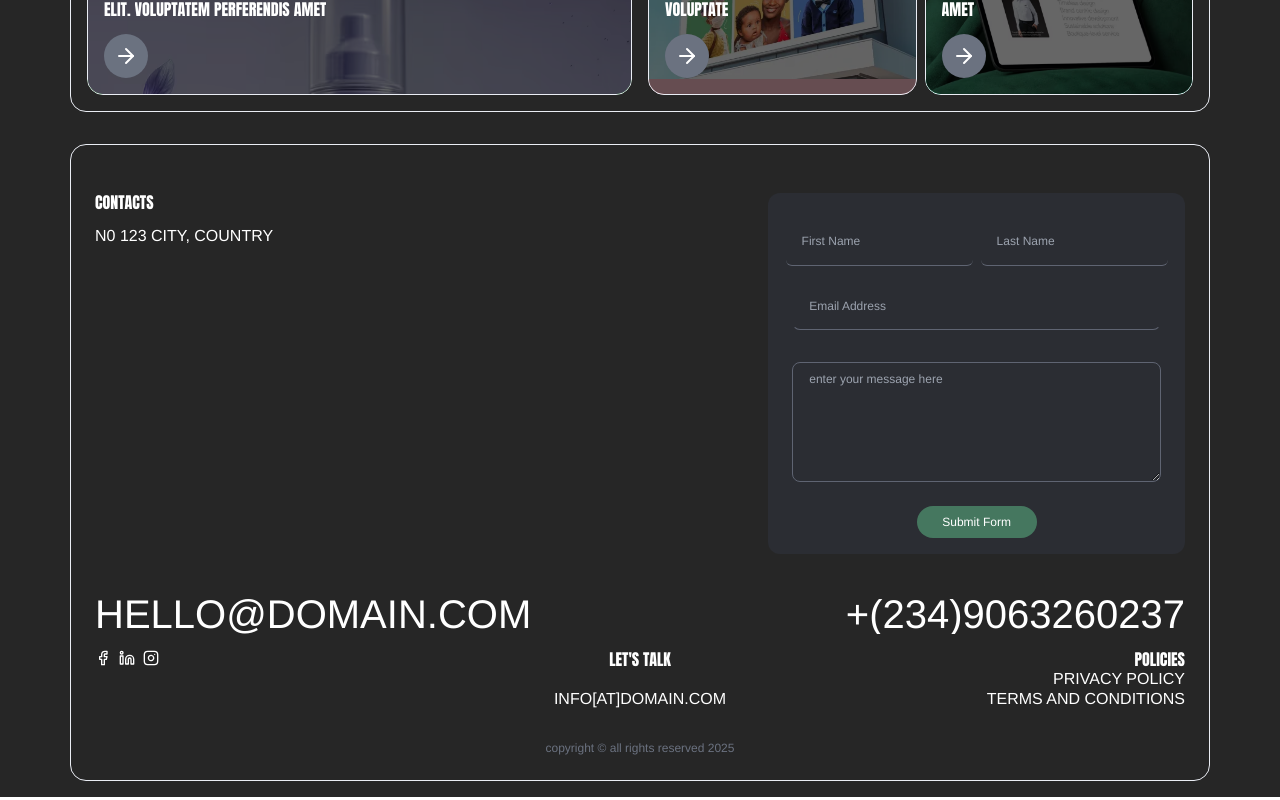
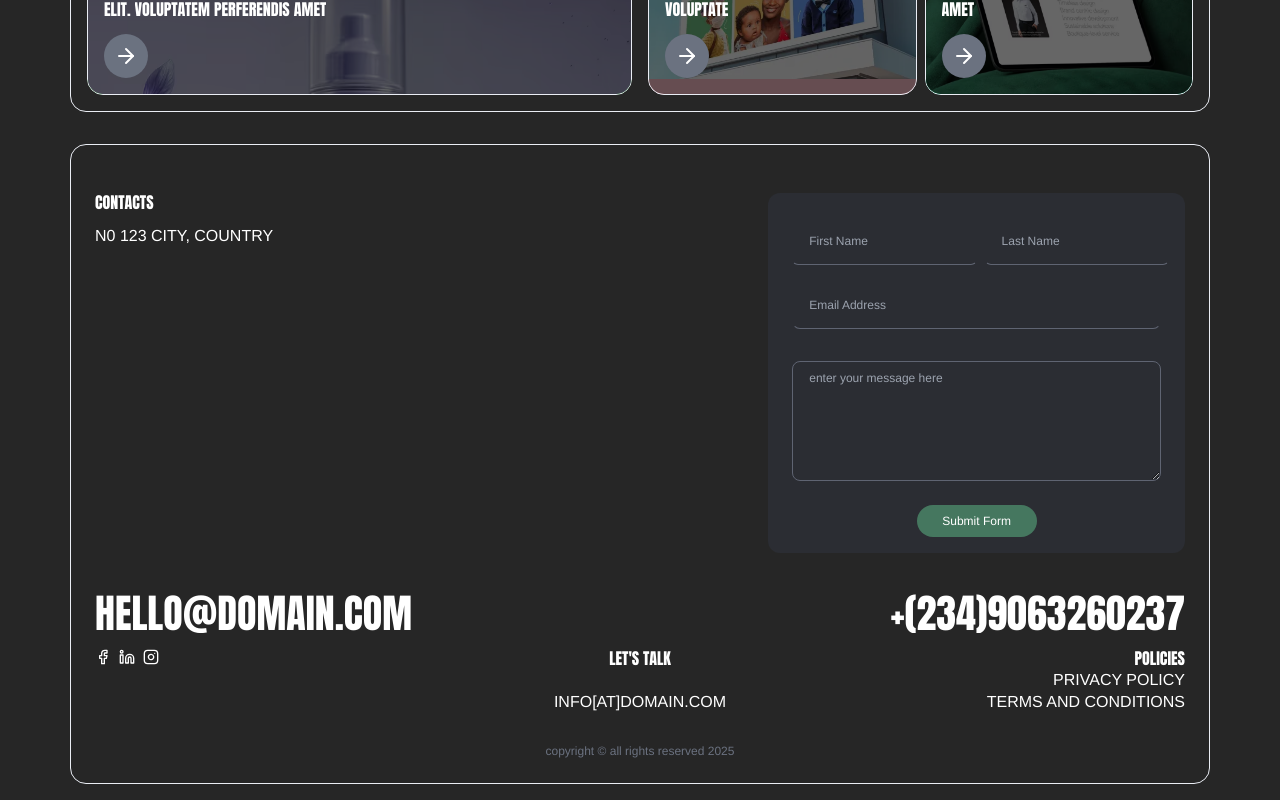
Before and after one commit to brogzy-brainpit/coachdemo, a Next.js app: page / in a window 1280 px wide. Shown: the part 2570-3370 px from the top of the page. Built offline with nearby package versions, Linux system fonts and the light colour scheme; a web font is replaced by a local one.

Commit message:
update commit

```diff
--- a/src/components/Footer.jsx
+++ b/src/components/Footer.jsx
@@ -29,9 +29,9 @@ function footer() {
             <div className="breaker-child py-10 px-4  items-start justify-end flex gap-4  w-[40%]  ">
         {/* contact form */}
            <form className=" flex flex-col justify-center items-center bg-[#2B2D33] p-4 w-full rounded-xl">
-      <div className="flex md:flex-row flex-col justify-center gap-2 w[94%] p-2 bgpink-400">
-      <input placeholder='first name' className='font-body rounded-md focusoutline-none focus:outline-double focus:outline-slate-300 focus:outline-2 capitalize text-xs inpu p-4 border-non !border-b border-b-[#5f6472] bg-[transparent] text-brand-accent' type='text'/>
-      <input placeholder='last name' className='font-body rounded-md focusoutline-none focus:outline-double focus:outline-slate-300 focus:outline-2 capitalize text-xs inpu p-4 border-non !border-b border-b-[#5f6472] bg-[transparent] text-brand-accent' type='text'/>
+      <div className="flex md:flex-row flex-col justify-between gap-2 w-full p-2 bgpink-400">
+      <input placeholder='first name' className='min-w-[50%] font-body rounded-md focusoutline-none focus:outline-double focus:outline-slate-300 focus:outline-2 capitalize text-xs input -4 border-non !border-b border-b-[#5f6472] bg-[transparent] text-brand-accent' type='text'/>
+      <input placeholder='last name' className='min-w-[50%]  font-body rounded-md focusoutline-none focus:outline-double focus:outline-slate-300 focus:outline-2 capitalize text-xs input -4 border-non !border-b border-b-[#5f6472] bg-[transparent] text-brand-accent' type='text'/>
     </div>
      <div className="flex justify-center gap-2 w-full p-2 bgpink-400">
       <input placeholder='email address' className='font-body focusoutline-none focus:outline-double focus:outline-slate-300 focus:outline-2 capitalize text-xs input w-full border-non !border-b border-b-[#5f6472] bg-[transparent] text-brand-accent' type='text'/>
@@ -54,11 +54,11 @@ function footer() {
 
   <div className="flex gap-2 breaker ">
   {/* Right side - single 50% item */}
-  <div className="breaker-child  px-4  items-start justify-start flex   w-[68%]  ">
-         <SlideUpText duration={0.5} delay={0.04} className=' text-white font-body text-[20px] md:text-[40px] leading-[40px] uppercase' text={'hello@domain.com'}/>
+  <div className="breaker-child  px-4  items-start justify-end md:justify-start flex   w-[68%]  ">
+         <SlideUpText duration={0.5} delay={0.04} className=' text-white bebas text-[20px] md:text-[40px] leading-[40px] uppercase' text={'hello@domain.com'}/>
           </div>
             <div className="breaker-child px-4  items-start justify-end flex w-[68%]  ">
-         <SlideUpText duration={0.5} delay={0.04} className=' text-white font-body text-[20px] md:text-[40px] leading-[40px] uppercase' text={'+(234)9063260237'}/>
+         <SlideUpText duration={0.5} delay={0.04} className=' text-white bebas text-[20px] md:text-[40px] leading-[40px] uppercase' text={'+(234)9063260237'}/>
           </div>
 
 
@@ -82,7 +82,7 @@ function footer() {
          <p  className=' text-white font-body  text-para  leading-para uppercase'> info[at]domain.com</p>
 
           </div>
-            <div className={`w-full  -4 rounded-2xl items-end justify-between flex gap-[2px] flex-col  borde border-brand-accent`}>
+            <div className={`w-full  -4 rounded-2xl items-end justify-between flex gap-[4px] flex-col  borde border-brand-accent`}>
 
          <p  className=' text-white bebas  text-para  leading-para uppercase'>Policies</p>
          <p  className=' text-white font-body  text-para  leading-para uppercase'>Privacy policy</p>
```
